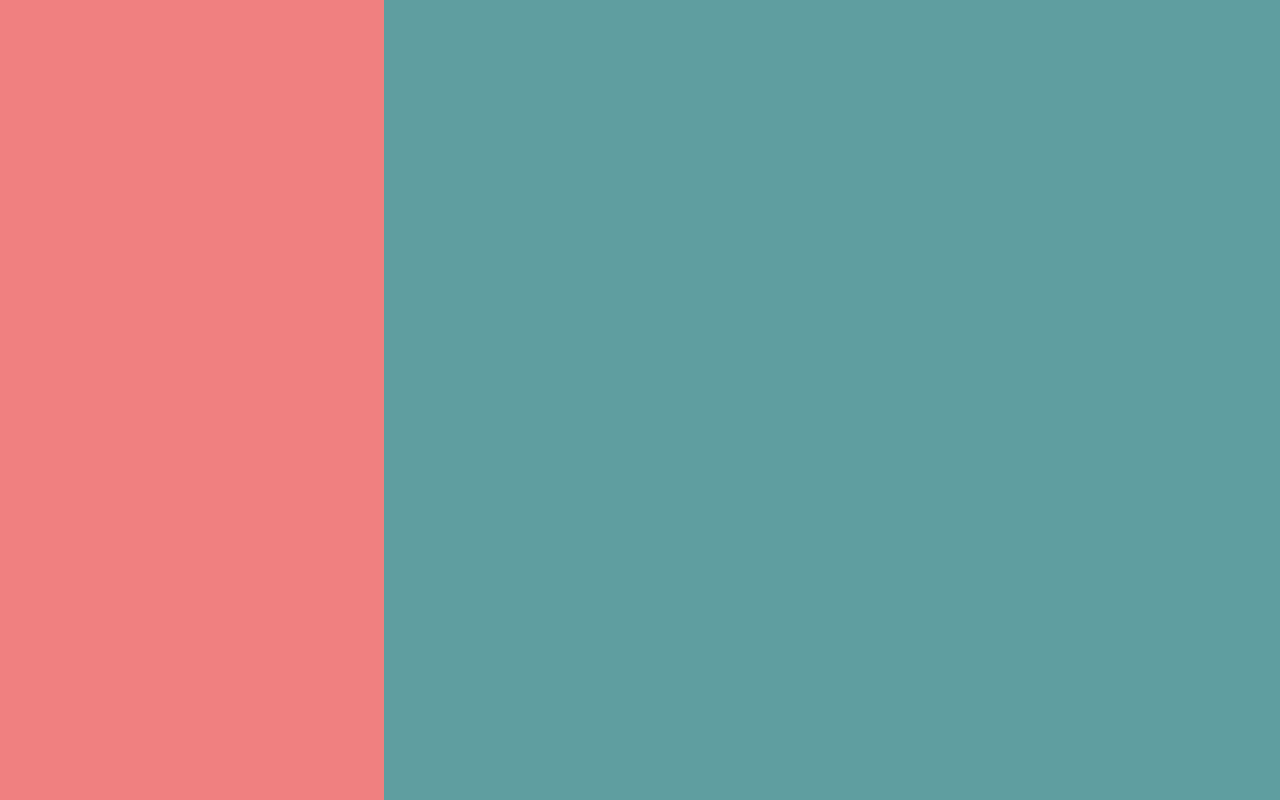
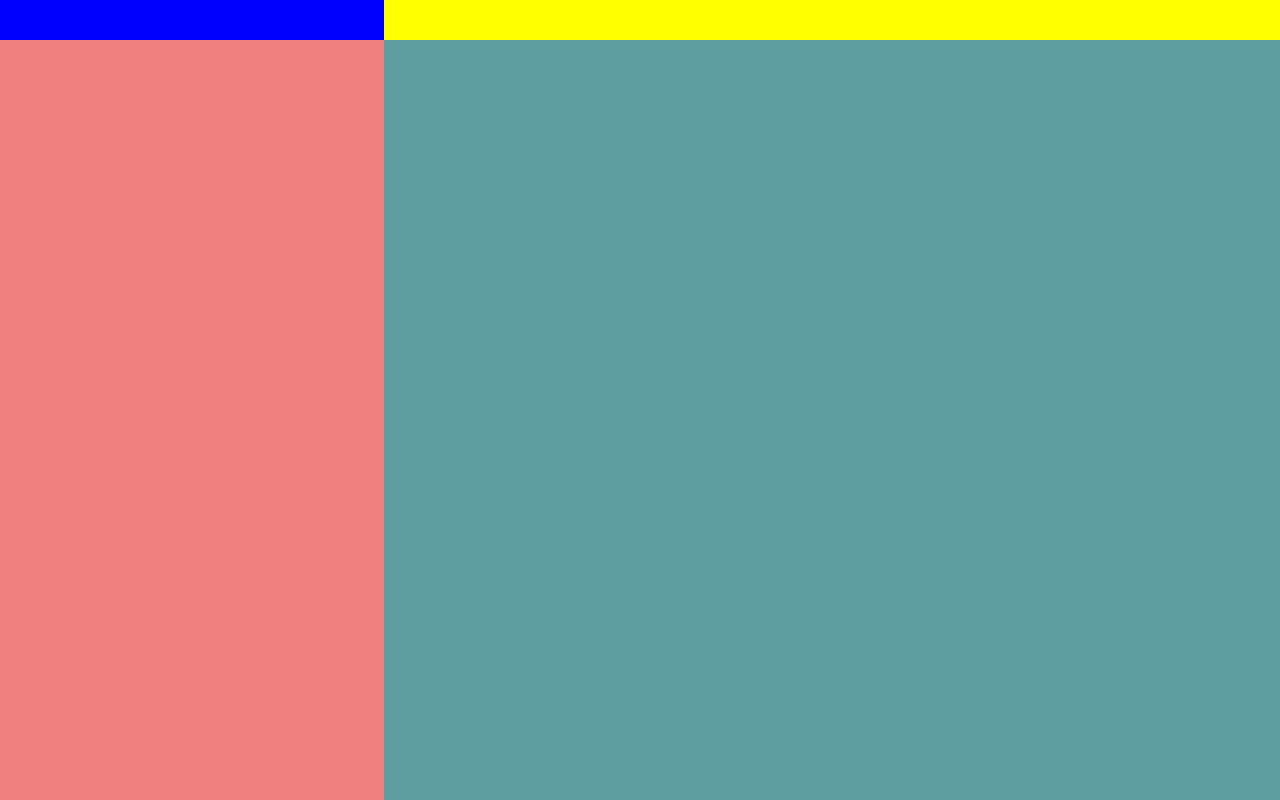
Before and after one commit to rajeshCreate72/messaging-website, a React (Create React App) app in the folder frontEnd-react/: page / in a window 1280 px wide. Built offline with nearby package versions, Linux system fonts and the light colour scheme.

Commit message:
TopBarsAdded

```diff
--- a/frontEnd-react/src/Components/ChatComponent/Chats.js
+++ b/frontEnd-react/src/Components/ChatComponent/Chats.js
@@ -1,10 +1,13 @@
 import React, { Component } from "react";
 import './ChatsStyle.css';
+import ChatsTopBar from "./ChatsTopBar";
 
 class Chats extends Component {
     render() {
         return(
-            <div className="chat-head"></div>
+            <div className="chat-head">
+                <ChatsTopBar />
+            </div>
         )
     }
 }
--- a/frontEnd-react/src/Components/ChatComponent/ChatsStyle.css
+++ b/frontEnd-react/src/Components/ChatComponent/ChatsStyle.css
@@ -1,5 +1,9 @@
 .chat-head {
     width: 30%;
-    position: sticky;
     background-color: lightcoral;
 }
+
+.chat-top-bar {
+    height: 5%;
+    background-color: blue;
+}
--- /dev/null
+++ b/frontEnd-react/src/Components/ChatComponent/ChatsTopBar.js
@@ -0,0 +1,12 @@
+import React, { Component } from 'react'
+import "./ChatsStyle.css"
+
+class ChatsTopBar extends Component {
+    render() {
+        return (
+            <div className="chat-top-bar"></div>
+        )
+    }
+}
+
+export default ChatsTopBar;
--- a/frontEnd-react/src/Components/ChatResponseComponent/ChatResponse.js
+++ b/frontEnd-react/src/Components/ChatResponseComponent/ChatResponse.js
@@ -1,10 +1,13 @@
 import React, { Component } from "react";
 import './ChatsResponseStyle.css';
+import ChatResponseTopBar from "./ChatResponseTopBar";
 
 class ChatResponse extends Component {
     render() {
         return (
-            <div className="chat-response"></div>
+            <div className="chat-response">
+                <ChatResponseTopBar />
+            </div>
         )
     }
 }
--- /dev/null
+++ b/frontEnd-react/src/Components/ChatResponseComponent/ChatResponseTopBar.js
@@ -0,0 +1,11 @@
+import React, { Component } from 'react'
+
+class ChatResponseTopBar extends Component {
+  render() {
+    return (
+      <div className="chat-response-bar"></div>
+    )
+  }
+}
+
+export default ChatResponseTopBar;
--- a/frontEnd-react/src/Components/ChatResponseComponent/ChatsResponseStyle.css
+++ b/frontEnd-react/src/Components/ChatResponseComponent/ChatsResponseStyle.css
@@ -3,3 +3,9 @@
     overflow: auto;
     background-color: cadetblue;
 }
+
+.chat-response-bar {
+    flex: 1;
+    background-color: yellow;
+    height: 5%;
+}
```
